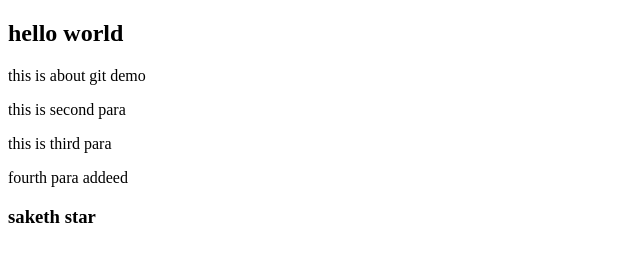
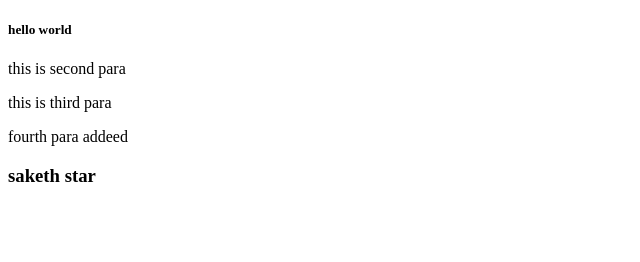
Before and after one commit to SakethGunda9603/GitDemo, a plain HTML site: page index.html in a window 1280 px wide. Shown: the whole page, without its empty margins (0-640 px from the left). Drawn offline with Linux system fonts and the light colour scheme.

Commit message:
modified

```diff
--- a/index.html
+++ b/index.html
@@ -6,8 +6,7 @@
     <title>Document</title>
 </head>
 <body>
-   <h2>hello world</h2>
-   <p>this is about git demo</p>
+   <h5>hello world</h5>
    <p>this is second para</p>
    <p>this  is third para</p>
    <p>fourth para addeed</p>
```
